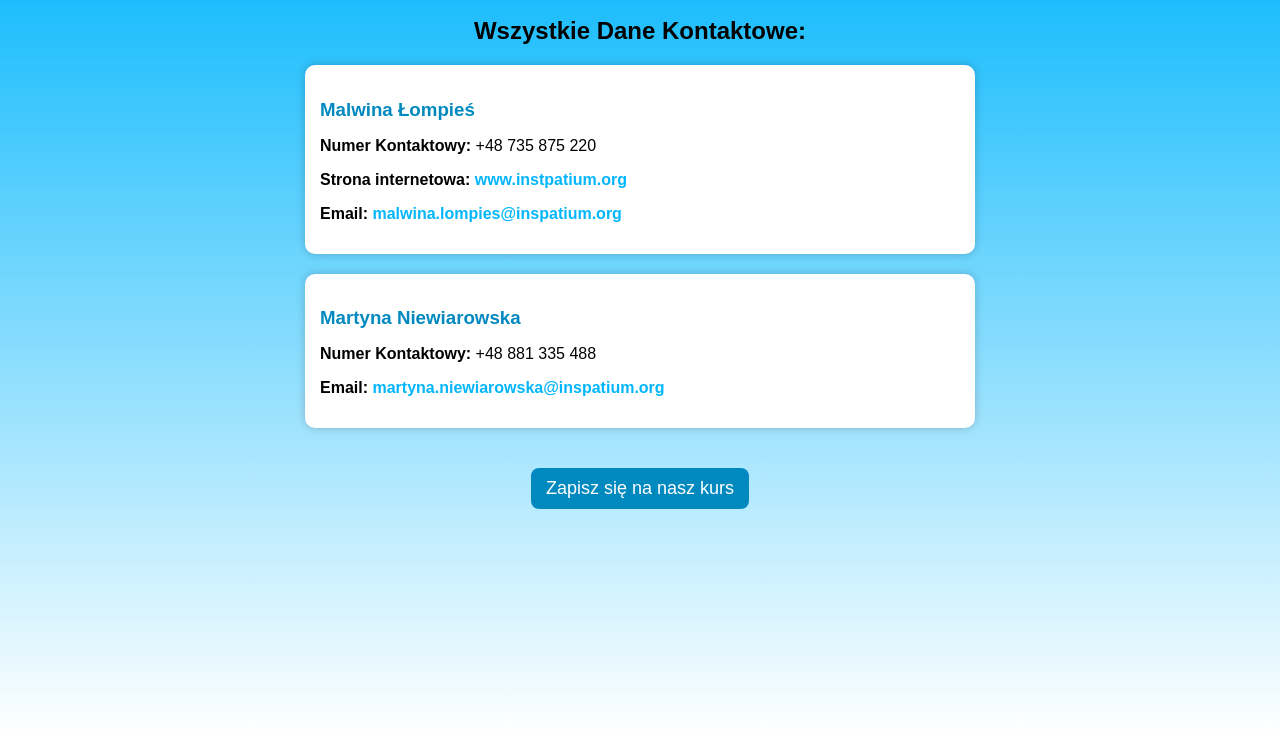
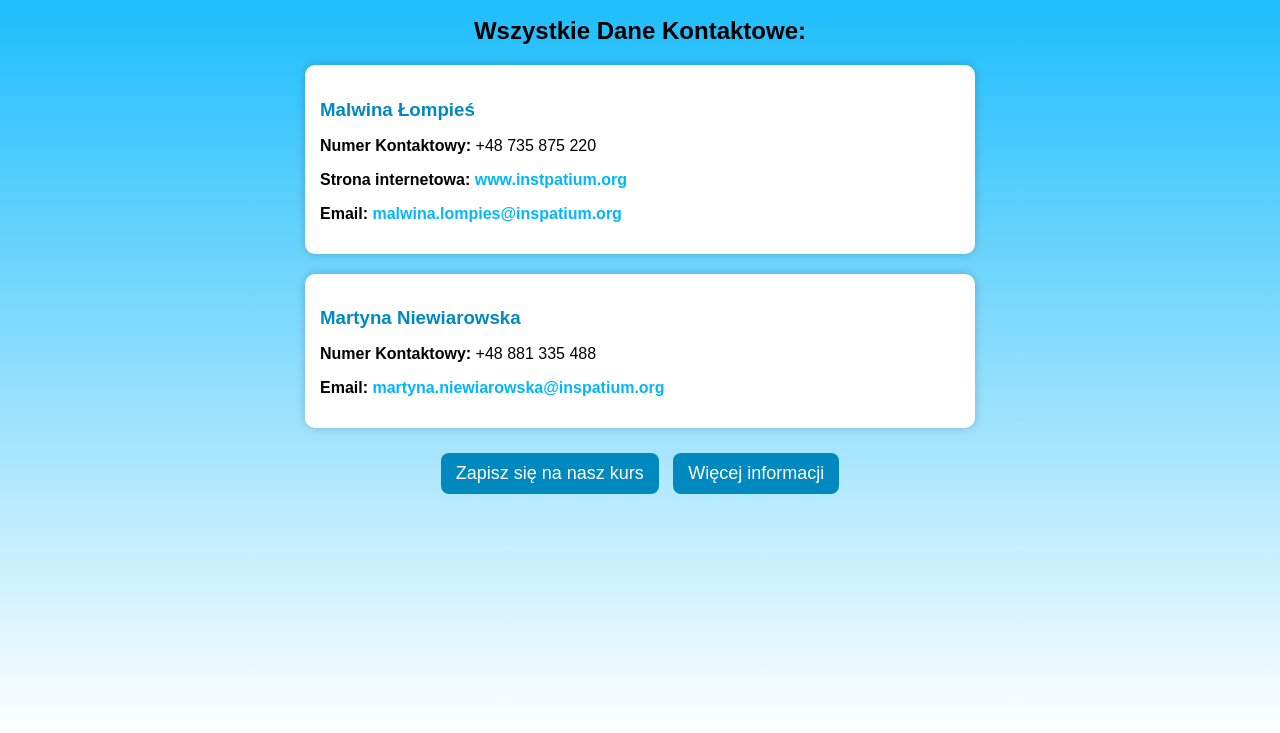
Before and after one commit to PowekK/inspatium, a plain HTML site: page index2.html in a window 1280 px wide. Shown: the part 85-818 px from the top of the page. Drawn offline with Linux system fonts and the light colour scheme.

Commit message:
Update index2.html to index3

```diff
--- a/index2.html
+++ b/index2.html
@@ -47,7 +47,7 @@
         }
 
         /* Przycisk zapisu */
-        .signup-btn {
+        .button {
             display: inline-block;
             margin-top: 20px;
             padding: 10px 15px;
@@ -56,9 +56,10 @@
             text-decoration: none;
             border-radius: 8px;
             font-size: 18px;
+            margin: 5px;
         }
 
-        .signup-btn:hover {
+        .button:hover {
             background: #005f89;
         }
     </style>
@@ -82,6 +83,7 @@
         <p><strong>Email:</strong> <a href="mailto:martyna.niewiarowska@inspatium.org">martyna.niewiarowska@inspatium.org</a></p>
     </div>
 
-    <a class="signup-btn" href="https://forms.gle/AJVc61bQHQjPPR26A">Zapisz się na nasz kurs</a>
+    <a class="button" href="https://forms.gle/AJVc61bQHQjPPR26A">Zapisz się na nasz kurs</a>
+    <a class="button" href="index3.html">Więcej informacji</a> <!-- Link do index3.html -->
 </body>
 </html>
```
